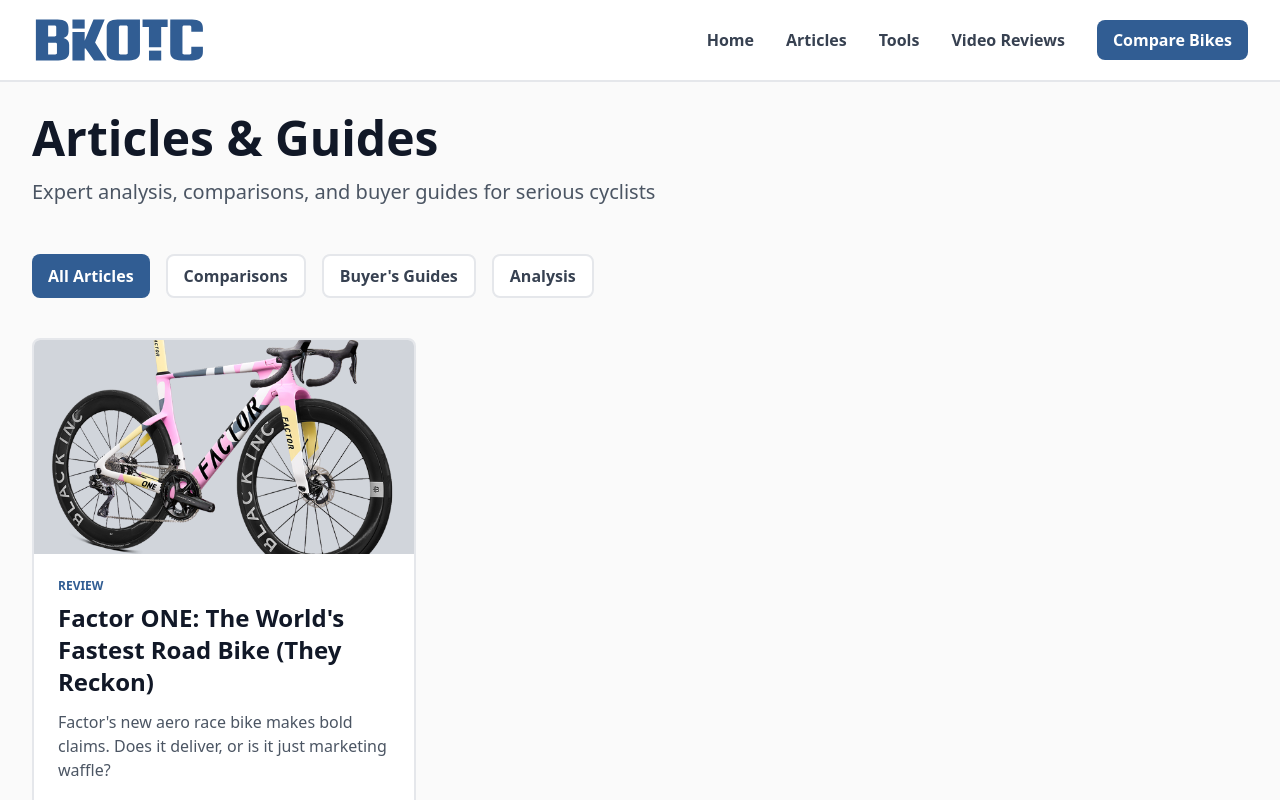
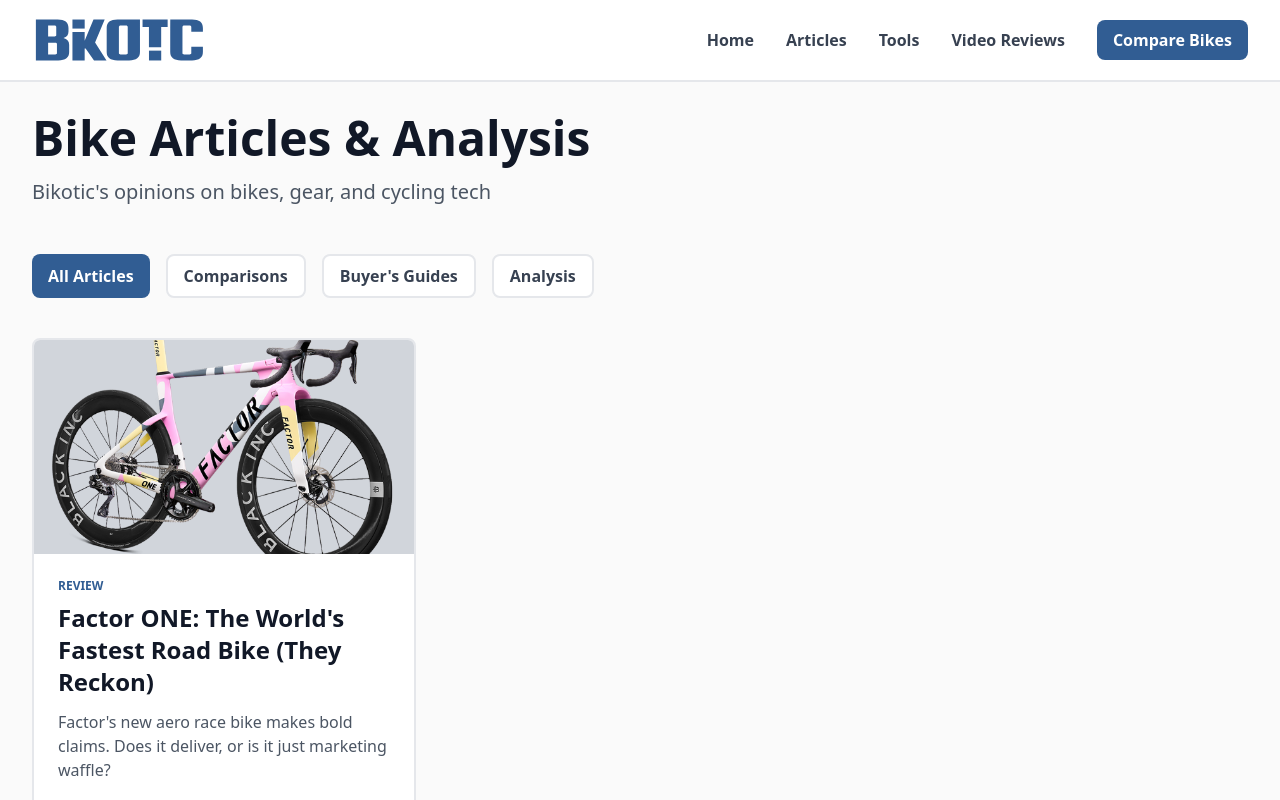
Before and after one commit to maccavamzoo/bikotic-genesis, a Next.js app: page /articles in a window 1280 px wide. Shown: the top 800 px of the page. Built offline with nearby package versions, Linux system fonts and the light colour scheme.

Commit message:
Update page.tsx

```diff
--- a/app/articles/page.tsx
+++ b/app/articles/page.tsx
@@ -1,8 +1,8 @@
 import { getAllArticles } from '@/lib/mdx'
 
 export const metadata = {
-  title: 'Articles & Guides - BIKOTIC',
-  description: 'Browse our collection of bike comparisons, buyer guides, and in-depth analysis',
+  title: 'Bike Articles & Analysis - BIKOTIC',
+  description: 'In-depth articles and analysis on bikes, gear, and cycling tech',
 }
 
 export default function ArticlesPage() {
@@ -15,10 +15,10 @@
         {/* Header */}
         <div className="mb-8 md:mb-12">
           <h1 className="text-4xl md:text-5xl font-bold text-gray-900 mb-4">
-            Articles & Guides
+            Bike Articles & Analysis
           </h1>
           <p className="text-xl text-gray-600">
-            Expert analysis, comparisons, and buyer guides for serious cyclists
+            Bikotic's opinions on bikes, gear, and cycling tech
           </p>
         </div>
 
```
